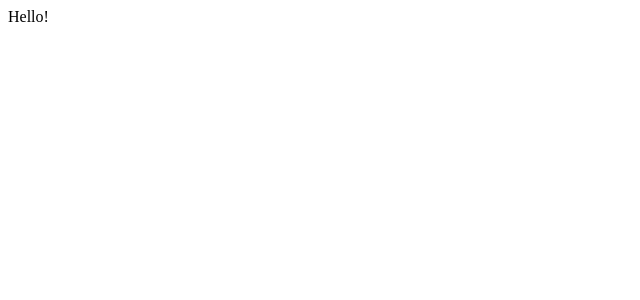
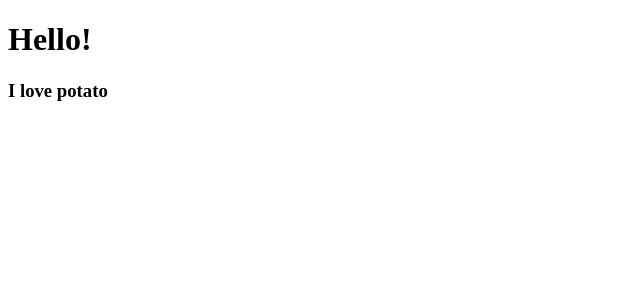
Before and after one commit to Kwon770/webservice-with-react, a React (Create React App) app: page / in a window 1280 px wide. Shown: the top 300 px of the page, without its empty margins (0-640 px from the left). Built offline with nearby package versions, Linux system fonts and the light colour scheme.

Commit message:
2-0 Creating your first react component

```diff
--- a/src/App.js
+++ b/src/App.js
@@ -1,10 +1,19 @@
 import React from "react";
+import Potato from "./Potato.js";
+
+// To work from localhost web, Do '$ npm start' and Don't kill console
+
 // Automatic refesh web from react
 // Generate element with react and App.js
 // and Put html in div.id=root of index.html virtually
 
 function App() {
-  return <div>Hello!</div>;
+  return (
+    <div>
+      <h1>Hello!</h1>
+      <Potato />
+    </div>
+  );
 }
 
 export default App;
--- /dev/null
+++ b/src/Potato.js
@@ -0,0 +1,9 @@
+// To make react understand JSC from here, Import React
+import React from "react";
+
+function Potato() {
+  return <h3>I love potato</h3>;
+}
+
+// To make other script use, Export function;
+export default Potato;
```
Also changed, not shown: src/index.js (+8 -0 lines).
